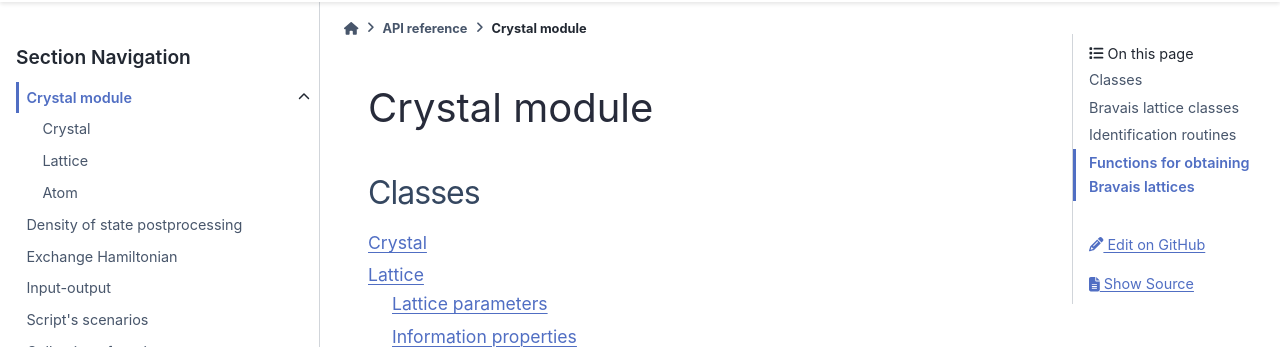
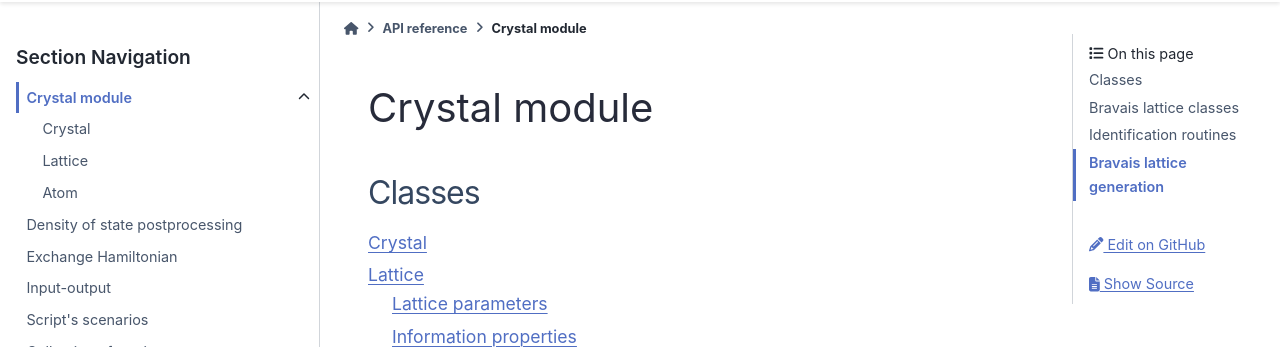
Before and after one commit to adrybakov/rad-tools, a Sphinx documentation site: the page built from docs/source/api/crystal/index.rst, in a window 1280 px wide and 1369 px high. Shown: the part 126-473 px from the top of the window. Built offline with Sphinx 7.4.7 and the PyData theme 0.15.4, drawn with Linux system fonts in a browser that asks for light colours; comment, search, counter and statistics services are not loaded; some of the changed text lies outside the part shown.

```diff
--- a/docs/source/api/crystal/atom.rst
+++ b/docs/source/api/crystal/atom.rst
@@ -7,7 +7,7 @@ Atom
 .. currentmodule:: radtools
 
 .. autosummary::
-    :toctree: ../generated/
+    :toctree: generated/
 
     Atom
 
--- a/docs/source/api/crystal/crystal.rst
+++ b/docs/source/api/crystal/crystal.rst
@@ -10,6 +10,6 @@ Crystal
 
 
 .. autosummary::
-    :toctree: ../generated/
+    :toctree: generated/
 
     Crystal
--- a/docs/source/api/crystal/index.rst
+++ b/docs/source/api/crystal/index.rst
@@ -44,8 +44,8 @@ Identification routines
     niggli
     lepage
 
-Functions for obtaining Bravais lattices
-========================================
+Bravais lattice generation
+==========================
 
 .. autosummary::
     :toctree: generated/
--- a/docs/source/api/crystal/lattice.rst
+++ b/docs/source/api/crystal/lattice.rst
@@ -9,7 +9,7 @@ Lattice
 
 
 .. autosummary::
-    :toctree: ../generated/
+    :toctree: generated/
 
     Lattice
 
```
Also changed, not shown: other parts of docs/source/api/crystal/atom.rst (+0 -1 lines).
